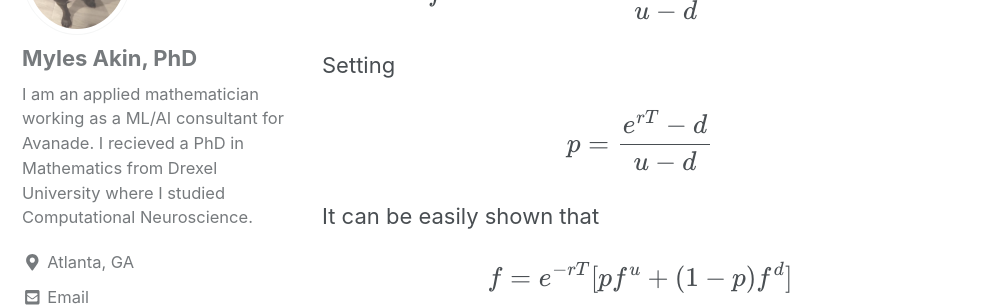
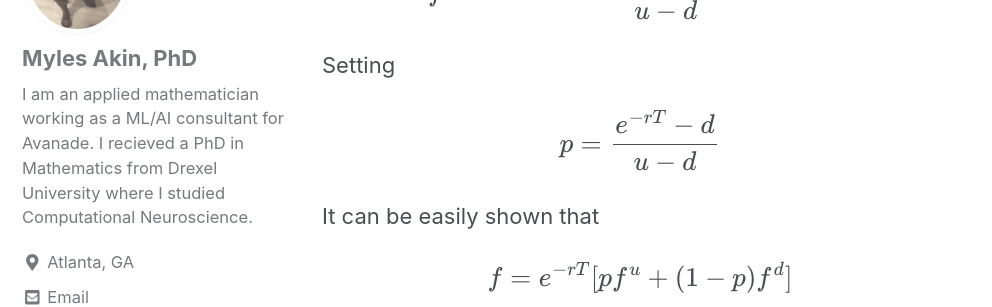
Before and after one commit to mylesakin/mylesakin.github.io, a Jekyll site: the page built from _posts/2021-08-18-BinomialPricingModel.md, in a window 1280 px wide and 900 px high, scrolled down 4280 px. Shown: the part 150-457 px from the top of the window, without its empty margins (0-992 px from the left). Built offline with Jekyll 4.4.1, drawn with Linux system fonts in a browser that asks for light colours; cached includes are drawn as plain includes; nearby versions of some CDN libraries; formulas are drawn with MathJax 3.

Commit message:
Add files via upload

```diff
--- a/_posts/2021-08-18-BinomialPricingModel.md
+++ b/_posts/2021-08-18-BinomialPricingModel.md
@@ -90,7 +90,7 @@ $$ f = \frac{f^u(1-de^{-rT}) + f^d(ue^{-rT}-1)}{u-d} $$
 
 Setting
 
-$$ p = \frac{e^{rT} - d}{u-d} $$
+$$ p = \frac{e^{-rT} - d}{u-d} $$
 
 It can be easily shown that
 
```
